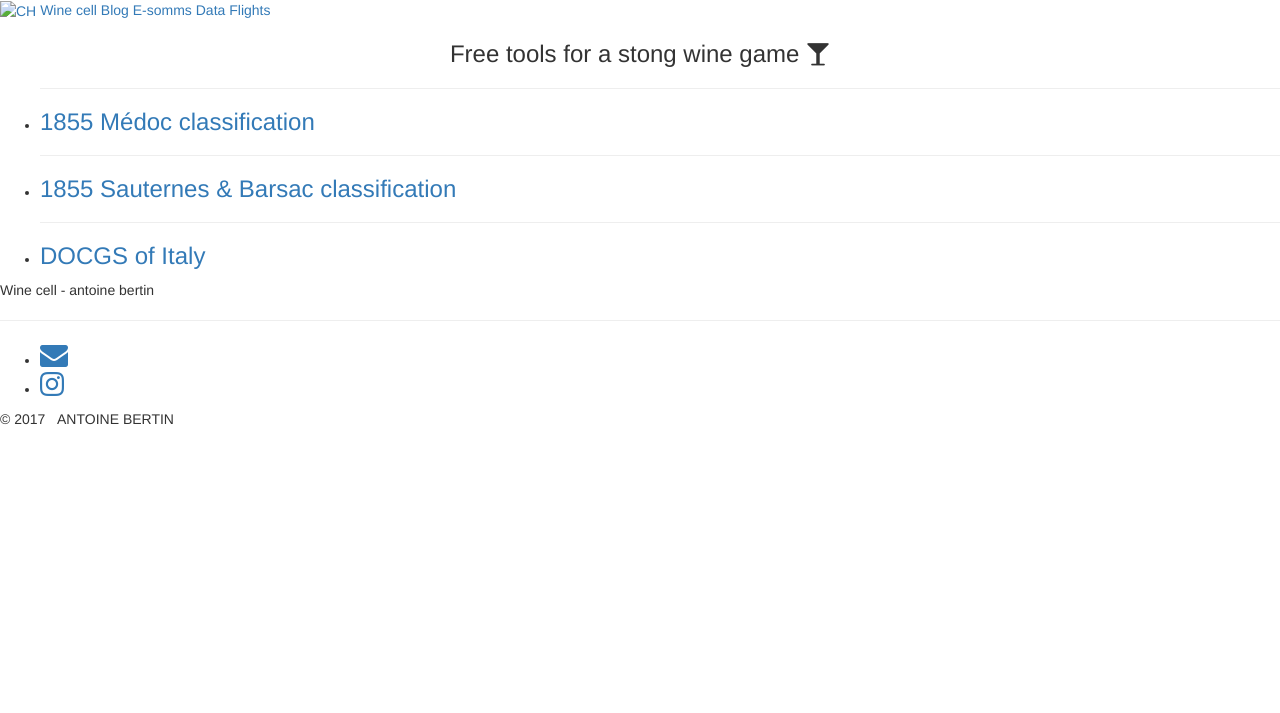
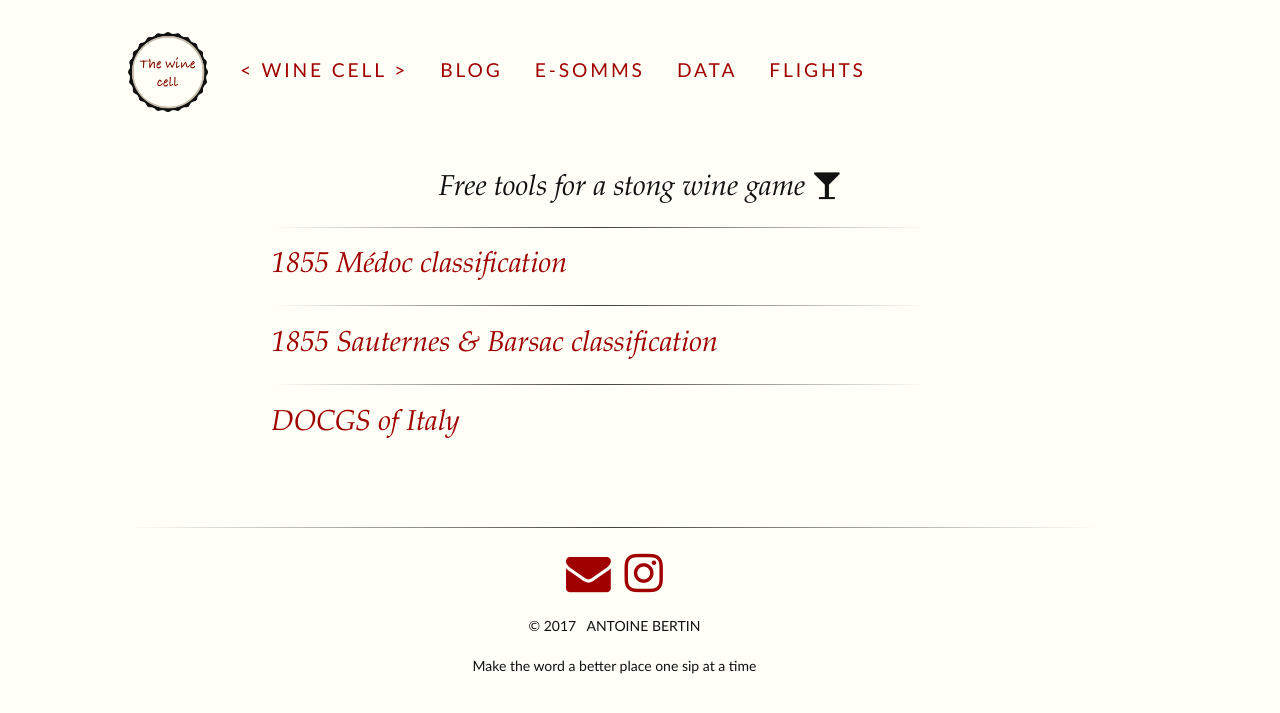
Before and after one commit to monolok/wine, a Jekyll site: the page built from index.html, in a window 1280 px wide. Shown: the top 713 px of the page. Built offline with Jekyll 4.4.1, drawn with Linux system fonts in a browser that asks for light colours; nearby versions of some CDN libraries; some of the changed lines change nothing that is shown.

Commit message:
fix base url

```diff
--- a/_config.yml
+++ b/_config.yml
@@ -1,4 +1,4 @@
-baseurl: winecell.org
+baseurl:
 title: The Wine Cell
 subtitle: Wine knowledge
 author: antoine bertin
--- a/_includes/footer.html
+++ b/_includes/footer.html
@@ -6,6 +6,6 @@
   </ul>
 <div class="credits">
 <span>&copy; {{ site.time | date: '%Y' }} &nbsp;&nbsp;{{site.author | upcase }}</span></br> <br>
-<!-- <span>This site created with the <a href="//github.com/clayh53/tufte-jekyll">Tufte theme for {{site.subtitle}} </a></span>  -->
+<span>Make the word a better place one sip at a time</span>
 </div>
 </footer>
```
